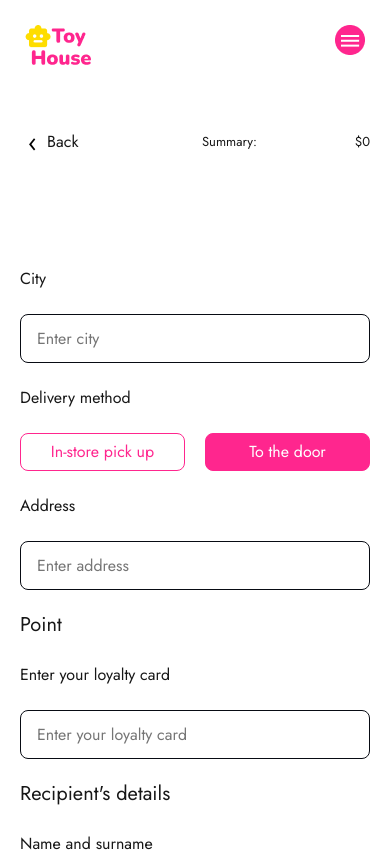
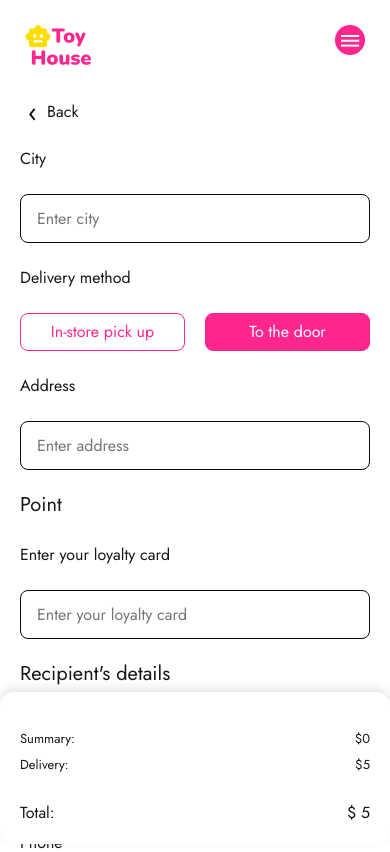
Before and after one commit to Ivanna-Kutsovol/ToyHouse, a Next.js app: page /cart in a window 390 px wide. Shown: the top 852 px of the page. Built offline with nearby package versions, Linux system fonts and the light colour scheme.

Commit message:
feat(cart): implement fixed bottom cart on mobile

```diff
--- a/src/app/cart/cartInner.tsx
+++ b/src/app/cart/cartInner.tsx
@@ -96,17 +96,32 @@ const CartInner = () => {
         const product = productRef.current;
         if (!parent || !product) return;
 
+        const parentRect = parent.getBoundingClientRect();
+        const productHeight = product.offsetHeight;
+
+        const windowHeight = window.innerHeight;
+
+        parent.style.paddingBottom = width < 1024 ? `${productHeight}px` : '0';
+
+        if(width < 1023){
+            if (parentRect.bottom <= windowHeight) {
+                    product.style.position = 'absolute';
+                    product.style.bottom = '0';
+                    product.style.left = '0';
+                    product.style.right = '0';
+                    product.style.padding = '20px 0 0 0';
+                    product.style.boxShadow = 'none';
+                } else {
+                    product.style.position = 'fixed';
+                    product.style.bottom = '0';
+                    product.style.left = '0';
+                    product.style.right = '0';
+                    product.style.padding = '16px 20px';
+                    product.style.boxShadow = '0 -4px 10px rgba(0,0,0,0.1)';
+                }
+        } else {
             const offsetTop = 80;
-        const productHeight = product.offsetHeight;
             const parentHeight = parent.offsetHeight;
-        const parentRect = parent.getBoundingClientRect();
-
-        if (width < 1024) {
-          product.style.position = 'static';
-          product.style.top = 'auto';
-          product.style.right = 'auto';
-          return;
-        }
 
             if (scrollY + offsetTop > parentRect.top + scrollY &&
                 scrollY + offsetTop + productHeight < parentHeight + parentRect.top + scrollY
@@ -124,23 +139,14 @@ const CartInner = () => {
                 product.style.top = 'auto';
                 product.style.right = 'auto';
             }
+        }
     }, [scrollY, width]);
 
     if (!isClient) return null;
 
     return (
         <section className={stl.cart}>
-            {width < 1024 ? (
-                <div className={stl.cart__backAndSummary}>
             <Link className={stl.back} href="/">Back</Link>
-                    <div className={stl.cart__line}>
-                        <p className={stl.cart__label}>Summary:</p>
-                        <p className={stl.cart__value}>${totalPrice()}</p>
-                    </div>
-                </div>
-            ) :(
-                <Link className={stl.back} href="/">Back</Link>
-            )}
             <section className={stl.cart__main} ref={parentRef}>
                 <form className={stl.cart__form} onSubmit={handleSubmit(onSubmit)}>
                     <section className={stl.cart__sectionForm}>
@@ -241,7 +247,38 @@ const CartInner = () => {
                             <textarea id="comments" className={`${stl.cart__form__input} ${stl.cart__form__inputComments}` }
                             {...register("comments", {required: false, maxLength: 200})}/>
                         </div>
-                        {width < 1024 &&
+                        <div className={stl.cart__inputCheckbox}>
+                            <input type="checkbox" className={stl.cart__form__inputCheckbox} id="agreeToTerms" {...register('agreeToTerms', {required: true})}/>
+                            <label className={stl.cart__form__label} htmlFor="agreeToTerms">I agree to the <span className={stl.cart__form__link}>terms of the offer </span>and the <span className={stl.cart__form__link}>loyalty policy</span></label>
+                        </div>
+                    </section>
+                    <button type="submit" className={`${isValid ? stl.cart__form__buttonActive : stl.cart__form__button}`}>Place an order</button>
+                </form>
+
+                {alertShow &&
+                    <section className={`${stl.alert} ${alertShow ? stl.active : stl.hidden}`}>
+                        <p className={stl.alert__text}> There are no products in the cart </p>
+                        <div className={stl.alert__line}/>
+                        <div className={stl.alert__buttons}>
+                            <button type="button" onClick={handleClose} className={stl.alert__button}>Cancel</button>
+                            <Link type="button" href="/#catalogy" onClick={handleClose} className={stl.alert__button}>Swith to product</Link>
+                        </div>
+                    </section>
+                }
+                <aside className={stl.cart__products} ref={productRef}>
+                    <div className={stl.cart__productList}>
+                        {products.filter((product) => cart[product.id] > 0).map((product)=>(
+                            <ProductCard
+                                key={product.id}
+                                product={product}
+                                quantity={cart[product.id] || 0}
+                                onDelete={() => removeFromCart(product.id)}
+                                onChange={(quantity) => updateQuantity(product.id, quantity)}
+                                showBuyButton={false}
+                                variant='cart'
+                            />
+                        ))}
+                    </div>
                         <div className={stl.cart__totalContainer}>
                             <div className={stl.cart__summary}>
                                 <div className={stl.cart__line}>
@@ -264,61 +301,6 @@ const CartInner = () => {
                             <p className={stl.cart__valueTotal}>$ {finalTotal()} </p>
                         </div>
                     </div>
-                    }
-                        <div className={stl.cart__inputCheckbox}>
-                            <input type="checkbox" className={stl.cart__form__inputCheckbox} id="agreeToTerms" {...register('agreeToTerms', {required: true})}/>
-                            <label className={stl.cart__form__label} htmlFor="agreeToTerms">I agree to the <span className={stl.cart__form__link}>terms of the offer </span>and the <span className={stl.cart__form__link}>loyalty policy</span></label>
-                        </div>
-                    </section>
-                    <button type="submit" className={`${isValid ? stl.cart__form__buttonActive : stl.cart__form__button}`}>Place an order</button>
-                </form>
-
-                {alertShow &&
-                    <section className={`${stl.alert} ${alertShow ? stl.active : stl.hidden}`}>
-                        <p className={stl.alert__text}> There are no products in the cart </p>
-                        <div className={stl.alert__line}/>
-                        <div className={stl.alert__buttons}>
-                            <button type="button" onClick={handleClose} className={stl.alert__button}>Cancel</button>
-                            <Link type="button" href="/#catalogy" onClick={handleClose} className={stl.alert__button}>Swith to product</Link>
-                        </div>
-                    </section>
-                }
-                <aside className={stl.cart__products} ref={productRef}>
-                    {products.filter((product) => cart[product.id] > 0).map((product)=>(
-                    <ProductCard
-                        key={product.id}
-                        product={product}
-                        quantity={cart[product.id] || 0}
-                        onDelete={() => removeFromCart(product.id)}
-                        onChange={(quantity) => updateQuantity(product.id, quantity)}
-                        showBuyButton={false}
-                        variant='cart'
-                    />
-                    ))}
-                    {width >= 1024 &&
-                        <div className={stl.cart__totalContainer}>
-                        <div className={stl.cart__summary}>
-                            <div className={stl.cart__line}>
-                                <p className={stl.cart__label}>Summary:</p>
-                                <p className={stl.cart__value}>${totalPrice()}</p>
-                            </div>
-                            <div className={stl.cart__line}>
-                                <p className={stl.cart__label}>Delivery:</p>
-                                <p className={stl.cart__value}>${deliveryFee()}</p>
-                            </div>
-                                {discount > 0 &&
-                                    <div className={stl.cart__line}>
-                                        <p className={stl.cart__label}>Promocode: </p>
-                                        <p className={stl.cart__value}> ${totalDiscount()}</p>
-                                    </div>
-                                }
-                        </div>
-                        <div className={stl.cart__line}>
-                            <span className={stl.cart__labelTotal}>Total:</span>
-                            <p className={stl.cart__valueTotal}>$ {finalTotal()} </p>
-                        </div>
-                    </div>
-                    }
                 </aside>
             </section>
         </section>
--- a/src/app/cart/page.module.scss
+++ b/src/app/cart/page.module.scss
@@ -48,7 +48,7 @@
         font-size: 20px;
         line-height: 30px;
         @include tablet{
-            width: 45px;
+            width: 100px;
             text-align: start;
         }
         @include mobile{
@@ -189,18 +189,31 @@
         flex-direction: column;
         gap: 36px;
         position: relative;
+        @include tablet {
+            gap: 10px;
+            width: 100%;
+            background-color: #fff;
+            border-radius: 14px;
+        }
     }
-    &__backAndSummary{
-        display: flex;
-        flex-direction: row;
-        justify-content: space-between;
-        align-items: center
+    &__productList{
+        @include tablet {
+            display: flex;
+            gap: 5px;
+            flex-direction: column;
+            overflow-y: auto;
+            overflow-x: hidden;
+            max-height: 170px;
+        }
     }
 }
 
 .back{
     @include back;
     padding: 50px 0;
+    @include tablet{
+        padding: 20px 0;
+    }
 }
 
 .alert{
--- a/src/components/card/productCard.module.scss
+++ b/src/components/card/productCard.module.scss
@@ -16,6 +16,9 @@
     position: relative;
     @include desktop{
         width: 288px;
+    }
+    @include tablet{
+        overflow: visible;
     }
     @include mobile{
         width: 160px;
```
Lines whose indentation alone changed are shown as unchanged.
